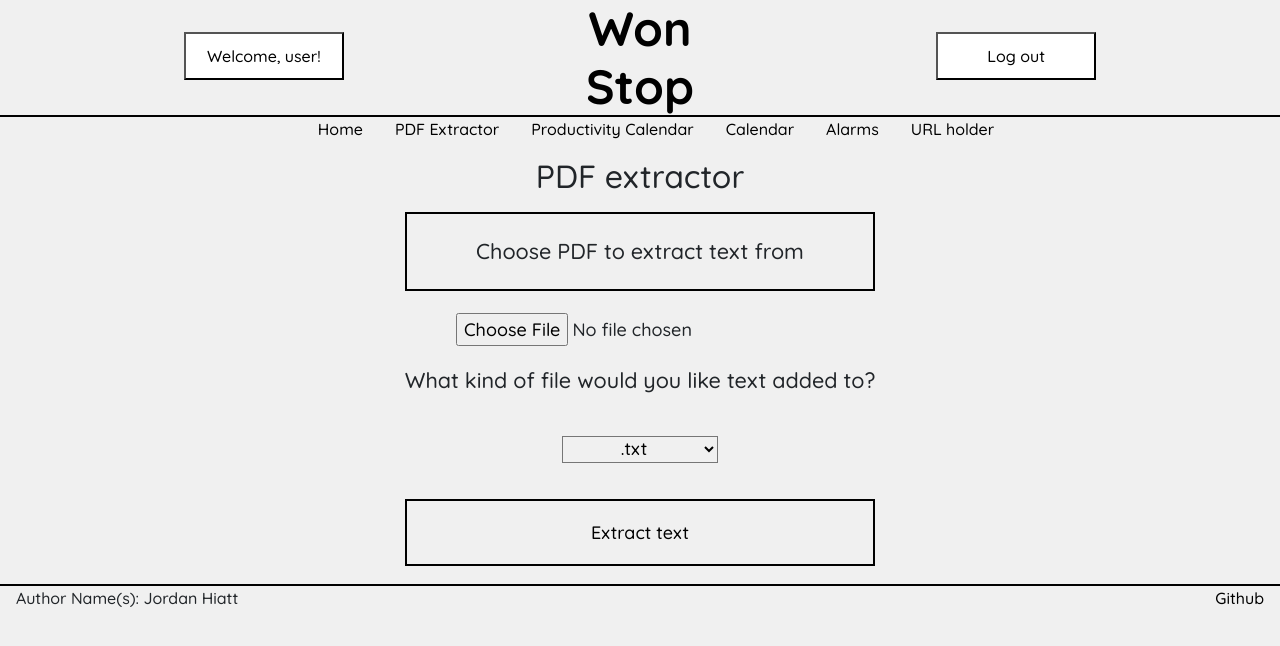
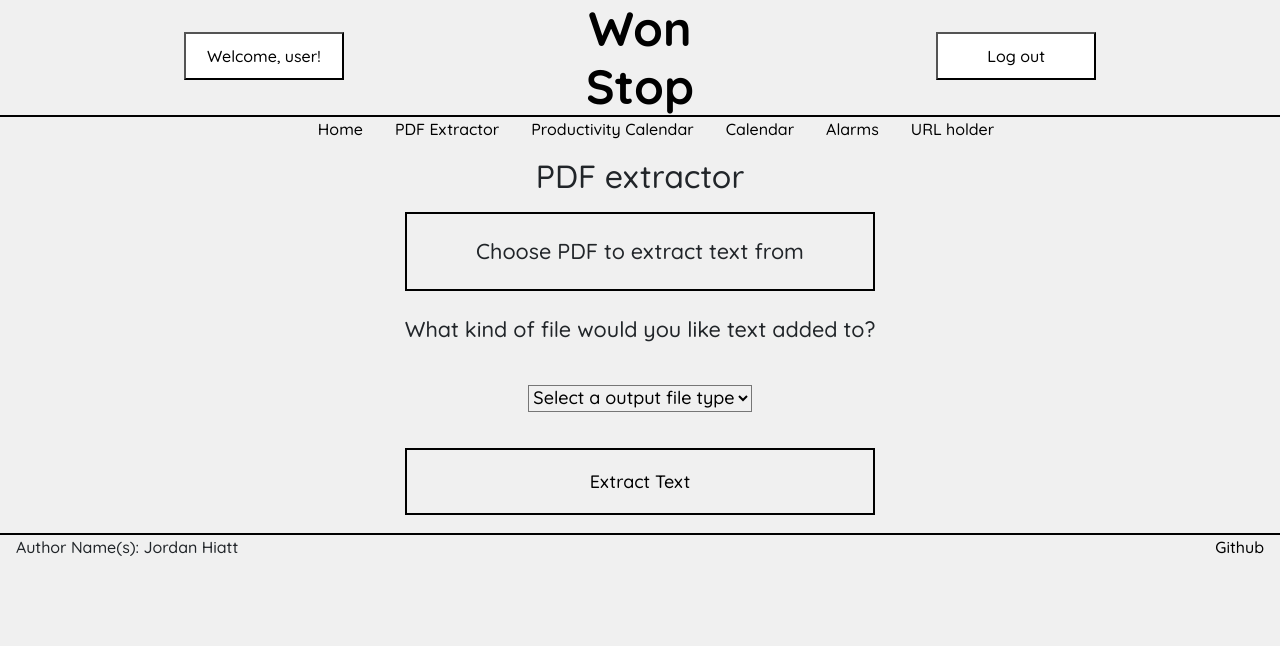
Before and after one commit to jhiatt19/startup, a React (Vite) app: page /PDFextractor in a window 1280 px wide. Shown: the top 646 px of the page. Built offline with nearby package versions, Linux system fonts and the light colour scheme.

Commit message:
Got the inputs grabbed for pdf extractor

```diff
--- a/src/PdFextractor/Pdfextractor.css
+++ b/src/PdFextractor/Pdfextractor.css
@@ -21,7 +21,7 @@ label.fileTypeSelector {
 }
 
 #pdfFile {
-    /*display: none;*/
+    display: none;
 }
 
 #extractorStuff {
--- a/src/PdFextractor/Pdfextractor.jsx
+++ b/src/PdFextractor/Pdfextractor.jsx
@@ -1,26 +1,62 @@
-import React from 'react';
+import React, { useState, useRef } from 'react';
 import './Pdfextractor.css';
 
 import { BuiltScript, ScriptBuilder } from './scriptBuilder';
 
 export function PDFextractor() {
-  const inputFile = document.getElementById("pdfFile");
-  const outputFile = document.getElementById("fileType");
+  const [message, setMessage] = useState("Extract Text");
+  const [selectedFile, setSelectedFile] = useState(null);
+  const [selectedOption, setSelectedOption] = useState('');
+  const fileInputRef = useRef(null);
+  const optionInputRef = useRef(null);
+
+  const handleFileInput = () => {
+    if (fileInputRef.current && fileInputRef.current.files.length > 0){
+      setSelectedFile(fileInputRef.current.files[0]);
+    }
+    else {
+      setSelectedFile(null);
+    }
+  };
+
+  const handleSelector = () => {
+    if (optionInputRef.current){
+      setSelectedOption(optionInputRef.current.value);
+    }
+  };
+
+  const handleSubmit = (e) => {
+    e.preventDefault();
+    const formInfo = new FormData();
+    formInfo.append('file',selectedFile.name);
+    formInfo.append('outType',selectedOption);
+
+    formInfo.forEach(element => {
+      console.log(element);
+    });
+    const test = new ScriptBuilder(formInfo['file'],formInfo['outType']);
+  }
   return (
     <main>
         <h2>PDF extractor</h2> {/*I have created a script for this already so this will have a 3rd party call to get to the Tesseract OCR open source code, but the actual script will be locally hosted*/}
             <section>
-                <form id="extractorStuff" action="PDFextractor.html">
+                <form id="extractorStuff" action="PDFextractor.html" onSubmit={handleSubmit}>
+                  <div>
                     <label className="extractor" htmlFor="pdfFile">Choose PDF to extract text from</label>
-                    <input type="file" id="pdfFile"/>
+                    <input ref={fileInputRef} type="file" id="pdfFile" onChange={handleFileInput}/>
+                    {selectedFile && <p>Selected File: {selectedFile.name}</p>}
+                  </div>
+                  <div>
                     <label className="fileTypeSelector" htmlFor="fileType">What kind of file would you like text added to?</label>
-                    <select id="fileType" name="fileType">
-                        <option value="txt">.txt</option>
-                        <option value="searchAblePDF">Searchable PDF</option>
-                        <option value="html">HTML (hOCR)</option>
-                        <option value="TSV">TSV</option>
+                    <select ref={optionInputRef} value={selectedOption} id="fileType" name="fileType" onChange={handleSelector}>
+                        <option>Select a output file type</option>
+                        <option>.txt</option>
+                        <option>Searchable PDF</option>
+                        <option>HTML (hOCR)</option>
+                        <option>.tsv</option>
                     </select>
-                    <input id="extractInput" value="Extract text" onClick={() => new ScriptBuilder(inputFile,outputFile)}/>
+                    </div>
+                    <input type='submit' value={message} className="extractor" id="extractInput"/>
                 </form>
             </section>
     </main>
--- a/src/PdFextractor/ScriptBuilder.js
+++ b/src/PdFextractor/ScriptBuilder.js
@@ -1,19 +1,22 @@
-let BuiltScript = {
-    scriptLanguage: 'Python',
-    InputFilePath: 'inputfile',
-    OutputFilePath: 'outputfile',
-    scriptName: 'scriptname',
+import { build } from "vite";
+
+ let BuiltScript = {
+     scriptLanguage: 'Python',
+     InputFilePath: 'inputfile',
+     OutputFilePath: 'outputfile',
+     scriptName: 'scriptname',
 };
 
 class ScriptBuilder {
     scriptName = "Pdf-splitter.py";
     constructor(InputFilePath,OutputFilePath) {
-        const commandLine = this.buildScript(this.scriptName,InputFilePath,OutputFilePath);
-        return this.runScript(commandLine);
+        this.buildScript(this.scriptName,InputFilePath,OutputFilePath);
+        return this.runScript(JSON.parse(localStorage.getItem('myKey')));
     }
 
     buildScript(scriptName,inPath,outPath){
-        return BuiltScript = {scriptLanguage: "Python", InputFilePath: inPath, OutputFilePath: outPath, scriptName: scriptName};
+        BuiltScript = {scriptLanguage: "Python", InputFilePath: inPath, OutputFilePath: outPath, scriptName: scriptName};
+        localStorage.setItem('myKey',JSON.stringify(BuiltScript));
     }
 
     runScript(command) {
```
